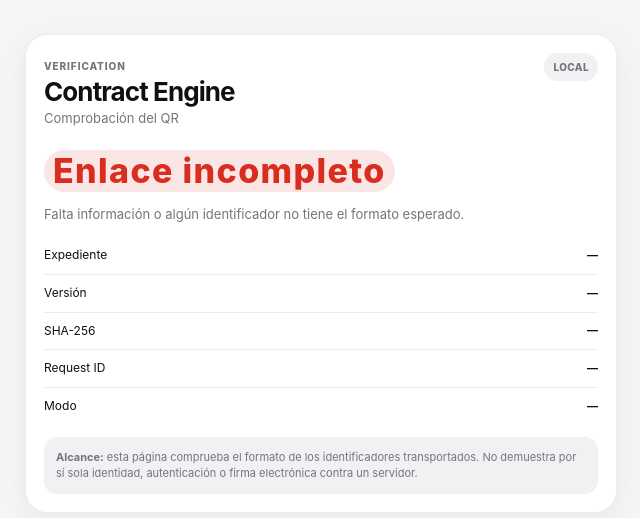
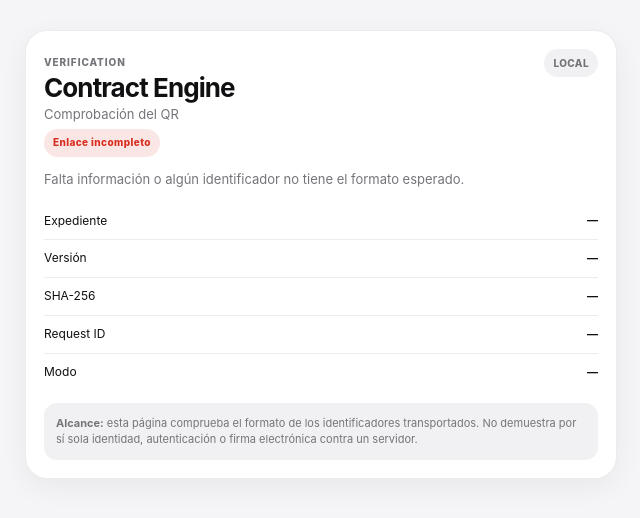
Before and after one commit to acastilloalejandro/-contract-engine-100, a website: page verify.html in a window 1280 px wide. Shown: the whole page, without its empty margins (319-959 px from the left). Drawn offline with Linux system fonts and the light colour scheme.

Commit message:
security(web): remove inline styles and tighten verification CSP

```diff
--- a/verify.html
+++ b/verify.html
@@ -1,13 +1,13 @@
 <!doctype html>
 <html lang="es"><head>
 <meta charset="utf-8"><meta name="viewport" content="width=device-width,initial-scale=1,viewport-fit=cover">
-<meta name="theme-color" content="#f7f7f8"><meta name="referrer" content="no-referrer"><meta name="robots" content="noindex,nofollow"><meta http-equiv="Content-Security-Policy" content="default-src 'self'; script-src 'self'; style-src 'self' 'unsafe-inline'; img-src 'self' data:; connect-src 'self'; object-src 'none'; base-uri 'self'; form-action 'self'"><meta name="description" content="Verificación del enlace de Contract Engine 100.">
+<meta name="theme-color" content="#f7f7f8"><meta name="referrer" content="no-referrer"><meta name="robots" content="noindex,nofollow"><meta http-equiv="Content-Security-Policy" content="default-src 'self'; script-src 'self'; base-uri 'self'; object-src 'none'; frame-src 'none'; form-action 'self'; script-src 'self'; style-src 'self'; img-src 'self' data: blob:; font-src 'self' data:; connect-src 'self'; worker-src 'self'; manifest-src 'self'; upgrade-insecure-requests"><meta name="description" content="Verificación del enlace de Contract Engine 100.">
 <link rel="stylesheet" href="./styles/world-ui.css"><title>Contract Engine · Verificación</title>
-</head><body>
-<main class="world-content" style="padding-top:max(24px,env(safe-area-inset-top))">
+</head><body class="verify-page">
+<main class="world-content">
 <section class="summary-card">
 <div class="section-head"><div><span class="eyebrow">VERIFICATION</span><h1>Contract Engine</h1><span class="muted">Comprobación del QR</span></div><span class="pill">LOCAL</span></div>
-<div id="status" class="hero-value" style="font-size:34px;margin-top:22px">Validando…</div>
+<div id="status" class="hero-value">Validando…</div>
 <p id="summary" class="muted">Comprobando identificadores.</p><div id="rows"></div>
 <div class="notice"><strong>Alcance:</strong> esta página comprueba el formato de los identificadores transportados. No demuestra por sí sola identidad, autenticación o firma electrónica contra un servidor.</div>
 </section></main>
```
